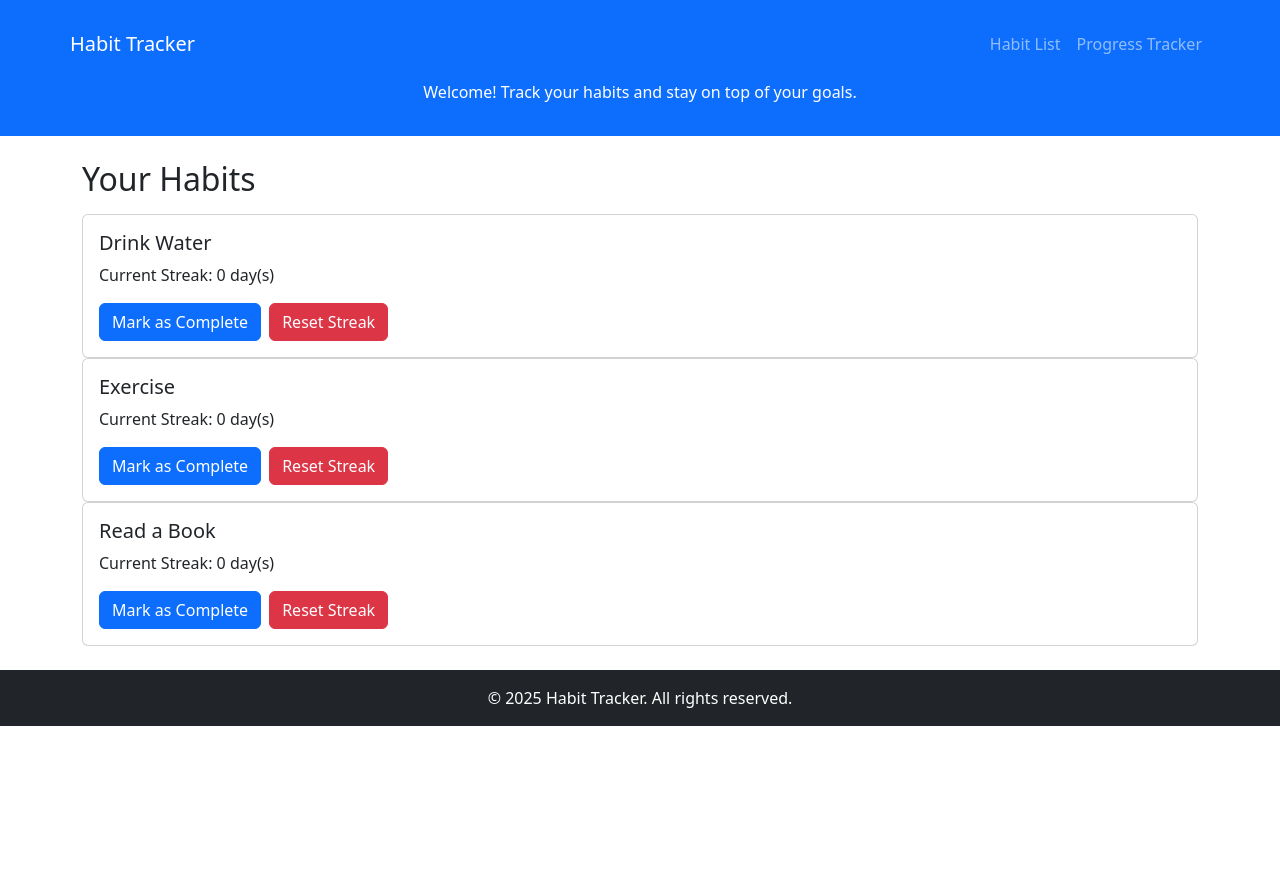
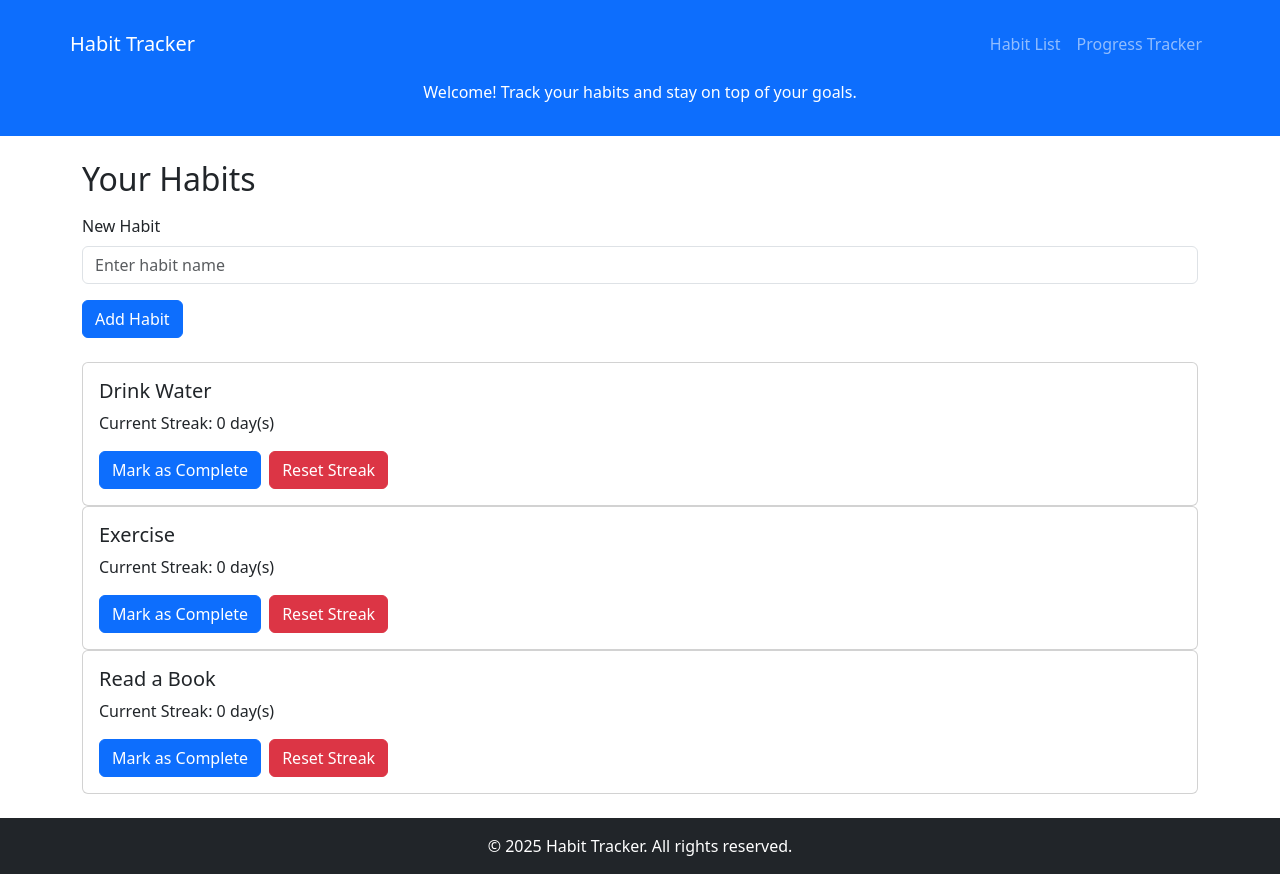
Before and after one commit to MattMaric/Habit-Tracker, a React (Vite) app: page / in a window 1280 px wide. Before the commit the page ends 800 px from the top, so only its background shows below. Built offline with nearby package versions, Linux system fonts and the light colour scheme.

Commit message:
Add habit form component

```diff
--- /dev/null
+++ b/src/components/HabitForm.jsx
@@ -0,0 +1,32 @@
+import React, { useState } from "react";
+
+const HabitForm = ({ onAddHabit }) => {
+  const [habitName, setHabitName] = useState("");
+
+  const handleSubmit = (e) => {
+    e.preventDefault();
+    if (habitName.trim()) {
+      onAddHabit(habitName);
+      setHabitName("");
+    }
+  };
+
+  return (
+    <form onSubmit={handleSubmit} className="mb-4">
+      <div className="mb-3">
+        <label htmlFor="habitName" className="form-label">New Habit</label>
+        <input
+          type="text"
+          id="habitName"
+          className="form-control"
+          placeholder="Enter habit name"
+          value={habitName}
+          onChange={(e) => setHabitName(e.target.value)}
+        />
+      </div>
+      <button type="submit" className="btn btn-primary">Add Habit</button>
+    </form>
+  );
+};
+
+export default HabitForm;
--- a/src/components/HabitList.jsx
+++ b/src/components/HabitList.jsx
@@ -1,5 +1,6 @@
 import React, { useState } from "react";
 import Habit from "./Habit";
+import HabitForm from "./HabitForm";
 
 const HabitList = () => {
   const [habits, setHabits] = useState([
@@ -8,9 +9,15 @@ const HabitList = () => {
     { id: 3, name: "Read a Book" }
   ]);
 
+  const addHabit = (name) => {
+    const newHabit = { id: habits.length + 1, name };
+    setHabits([...habits, newHabit]);
+  };
+
   return (
     <div className="container my-4">
       <h2 className="mb-3">Your Habits</h2>
+      <HabitForm onAddHabit={addHabit} />
       {habits.length > 0 ? (
         habits.map((habit) => (
           <Habit key={habit.id} name={habit.name} />
```
